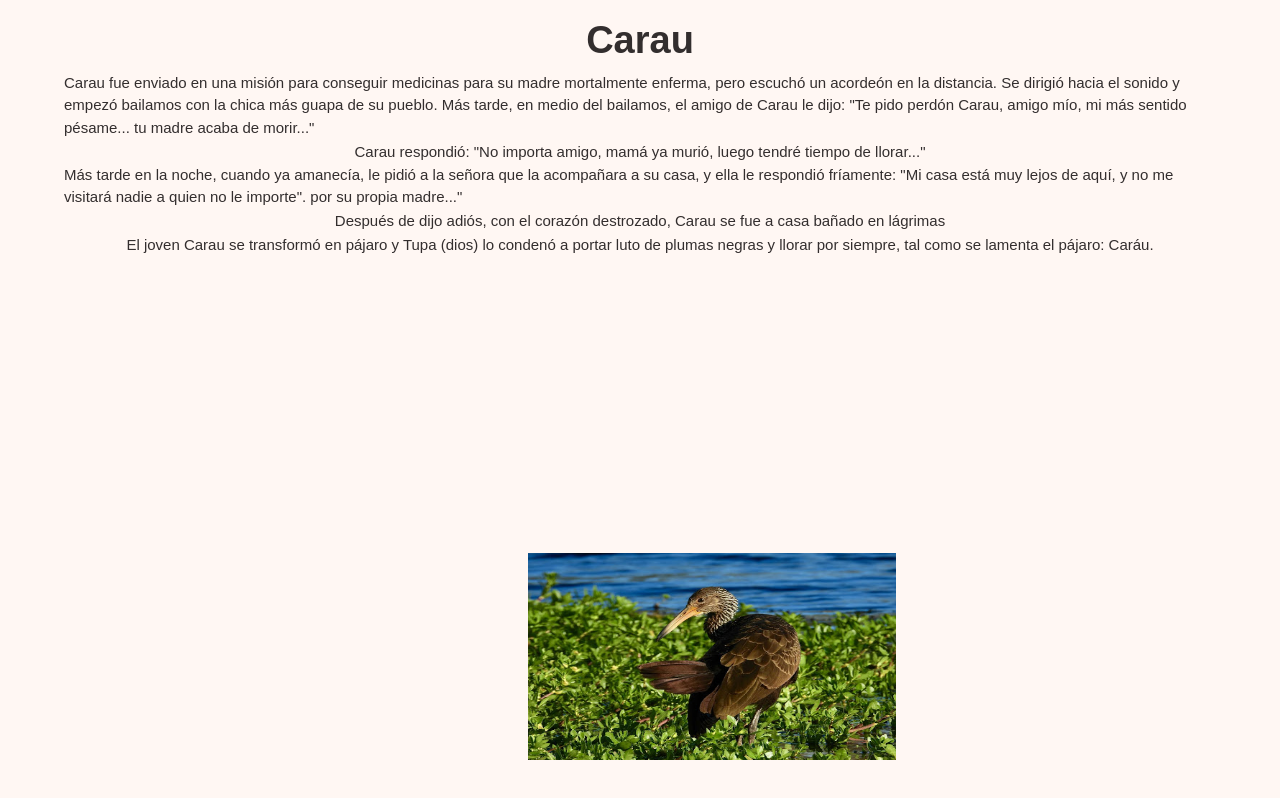
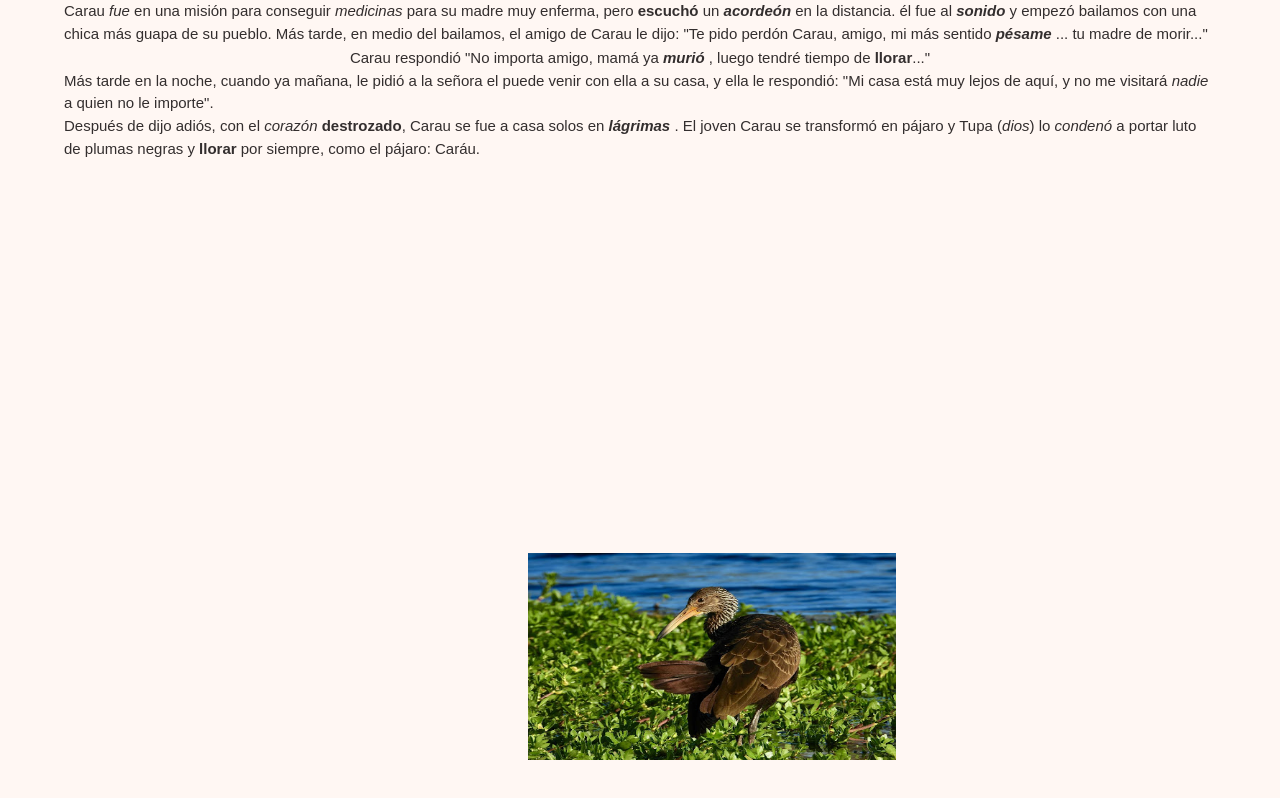
Before and after one commit to cmdada/carau, a plain HTML site: page index.html in a window 1280 px wide. Drawn offline with Linux system fonts and the light colour scheme.

Commit message:
good content

```diff
--- a/index.html
+++ b/index.html
@@ -8,15 +8,41 @@
     </head>
     <body class="body">
         <main id="main" class="section-5 header">
-        	<h1> <h1>
-			<h1>Carau</h1>
-			<p>Carau fue enviado en una misión para conseguir medicinas para su madre mortalmente enferma, pero escuchó un acordeón en la distancia. Se dirigió hacia el sonido y empezó bailamos con la chica más guapa de su pueblo. Más tarde, en medio del bailamos, el amigo de Carau le dijo: "Te pido perdón Carau, amigo mío, mi más sentido pésame... tu madre acaba de morir..."</p>
-
-			<p>Carau respondió: "No importa amigo, mamá ya murió, luego tendré tiempo de llorar..."</p>
-
-			<p>Más tarde en la noche, cuando ya amanecía, le pidió a la señora que la acompañara a su casa, y ella le respondió fríamente: "Mi casa está muy lejos de aquí, y no me visitará nadie a quien no le importe". por su propia madre..."</p>
-
-            <p>Después de dijo adiós, con el corazón destrozado, Carau se fue a casa bañado en lágrimas  </p>
-            <p>El joven Carau se transformó en pájaro y Tupa (dios) lo condenó a portar luto de plumas negras y llorar por siempre, tal como se lamenta el pájaro: Caráu. </p>
+        	<p>Carau
+                <em>fue</em>
+                en una misión para conseguir
+                <em>medicinas</em>
+                para su madre muy enferma, pero
+                <strong>escuchó</strong>
+                un
+                <strong>
+                  <em>acordeón</em>
+                </strong>
+                en la distancia. él fue al
+                <strong>
+                  <em>sonido</em>
+                </strong>
+                y empezó bailamos con una chica más guapa de su pueblo. Más tarde, en medio del bailamos, el amigo de Carau le dijo: "Te pido perdón Carau, amigo, mi más sentido
+                <strong>
+                  <em>pésame</em>
+                </strong>... tu madre de morir..."</p>
+              <p>Carau respondió "No importa amigo, mamá ya
+                <strong>
+                  <em>murió</em>
+                </strong>, luego tendré tiempo de
+                <strong>llorar</strong>..."</p>
+              <p>Más tarde en la noche, cuando ya mañana, le pidió a la señora el puede venir con ella a su casa, y ella le respondió: "Mi casa está muy lejos de aquí, y no me visitará
+                <em>nadie</em>
+                a quien no le importe".&nbsp;</p>
+              <p>Después de dijo adiós, con el
+                <em>corazón</em>
+                <strong>destrozado</strong>, Carau se fue a casa solos en
+                <strong>
+                  <em>lágrimas</em>
+                </strong>. El joven Carau se transformó en pájaro y Tupa (<em>dios</em>) lo
+                <em>condenó</em>
+                a portar luto de plumas negras y
+                <strong>llorar</strong>
+                por siempre, como el pájaro: Caráu.&nbsp;</p>
 			<img src="bird.jpg" style="width:368px;height:207px;position:absolute;right:30%;bottom:5%;">
 		</main>
```
